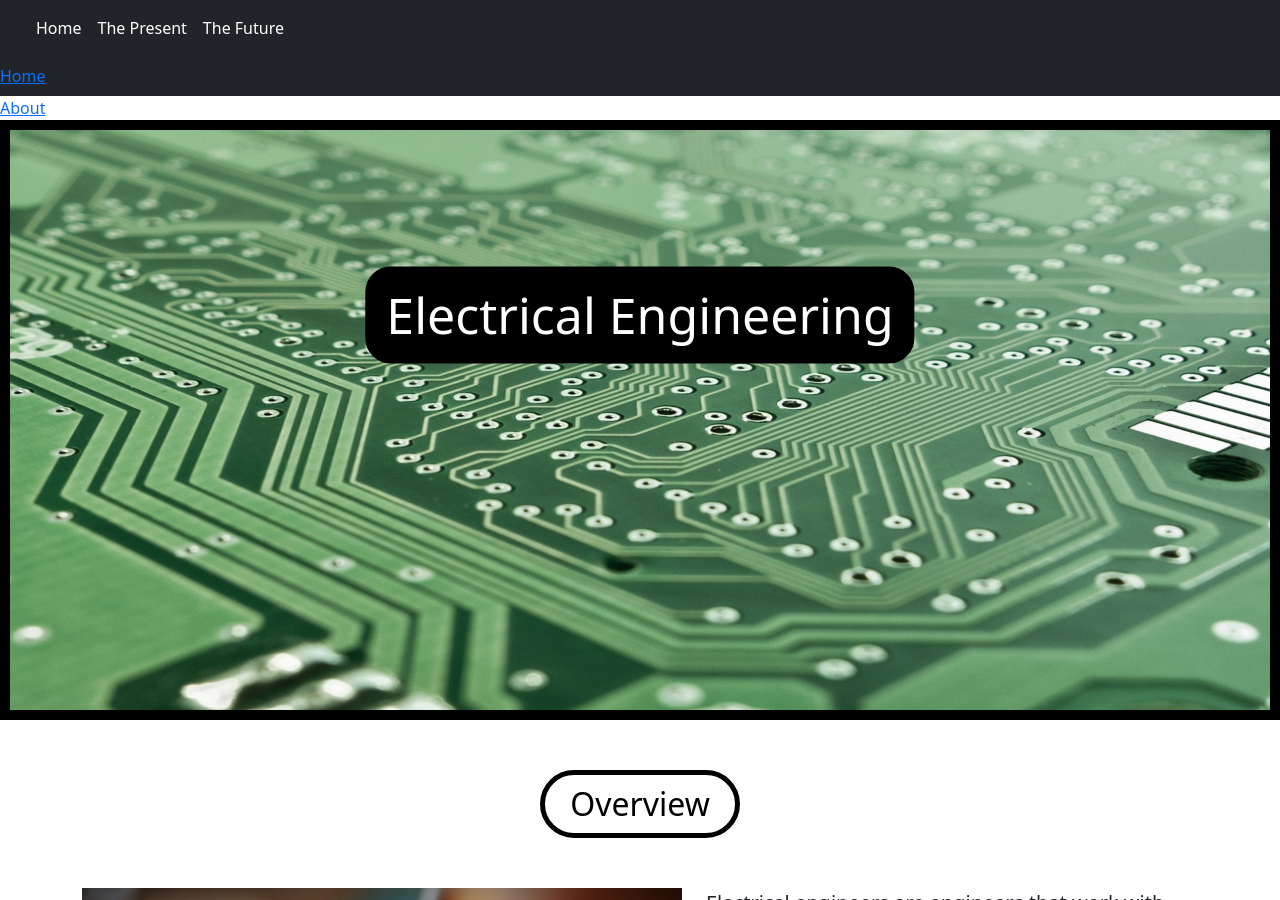
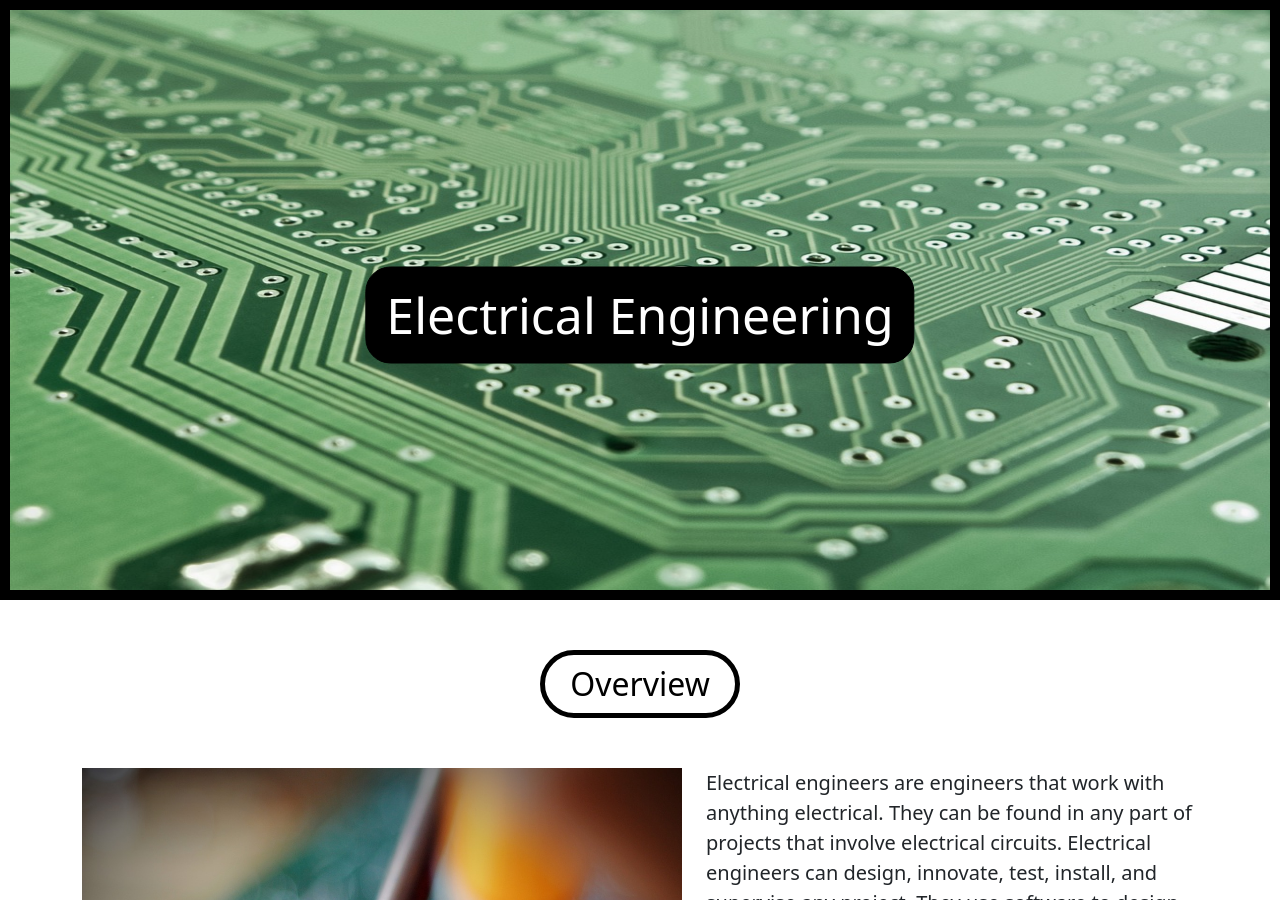
Before and after one commit to thomasd7021/sep10-freedom-project, a Jekyll site: the page built from index.html, in a window 1280 px wide and 900 px high. Built offline with Jekyll 4.4.1, drawn with Linux system fonts in a browser that asks for light colours.

Commit message:
Tue, May 23, 2023, 9:45 AM -04:00

```diff
--- a/_includes/nav.html
+++ b/_includes/nav.html
@@ -1,4 +1,4 @@
-<nav class="navbar sticky-top navbar-expand bg-dark" data-bs-theme="dark">
+<!-- <nav class="navbar sticky-top navbar-expand bg-dark" data-bs-theme="dark">
     <div class="container-fluid">
       <a class="navbar-brand" href="#"></a>
 
@@ -25,4 +25,4 @@
     <a href="/about.html" {% if page.url == "/about.html" %}style="color: red;"{% endif %}>
       About
     </a>
-  </nav>
+  </nav> -->
```
Also changed, not shown: 3 other files.
